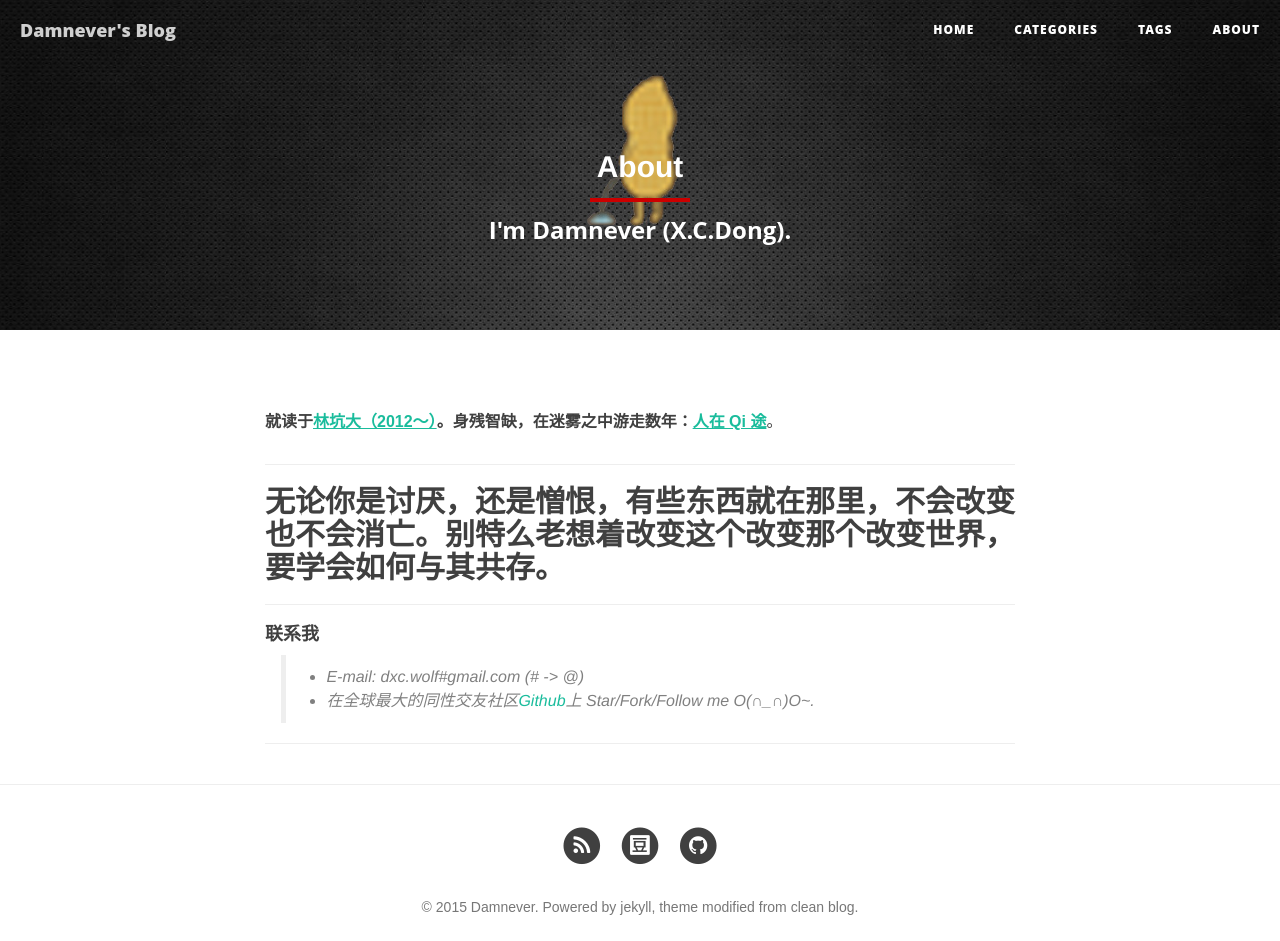
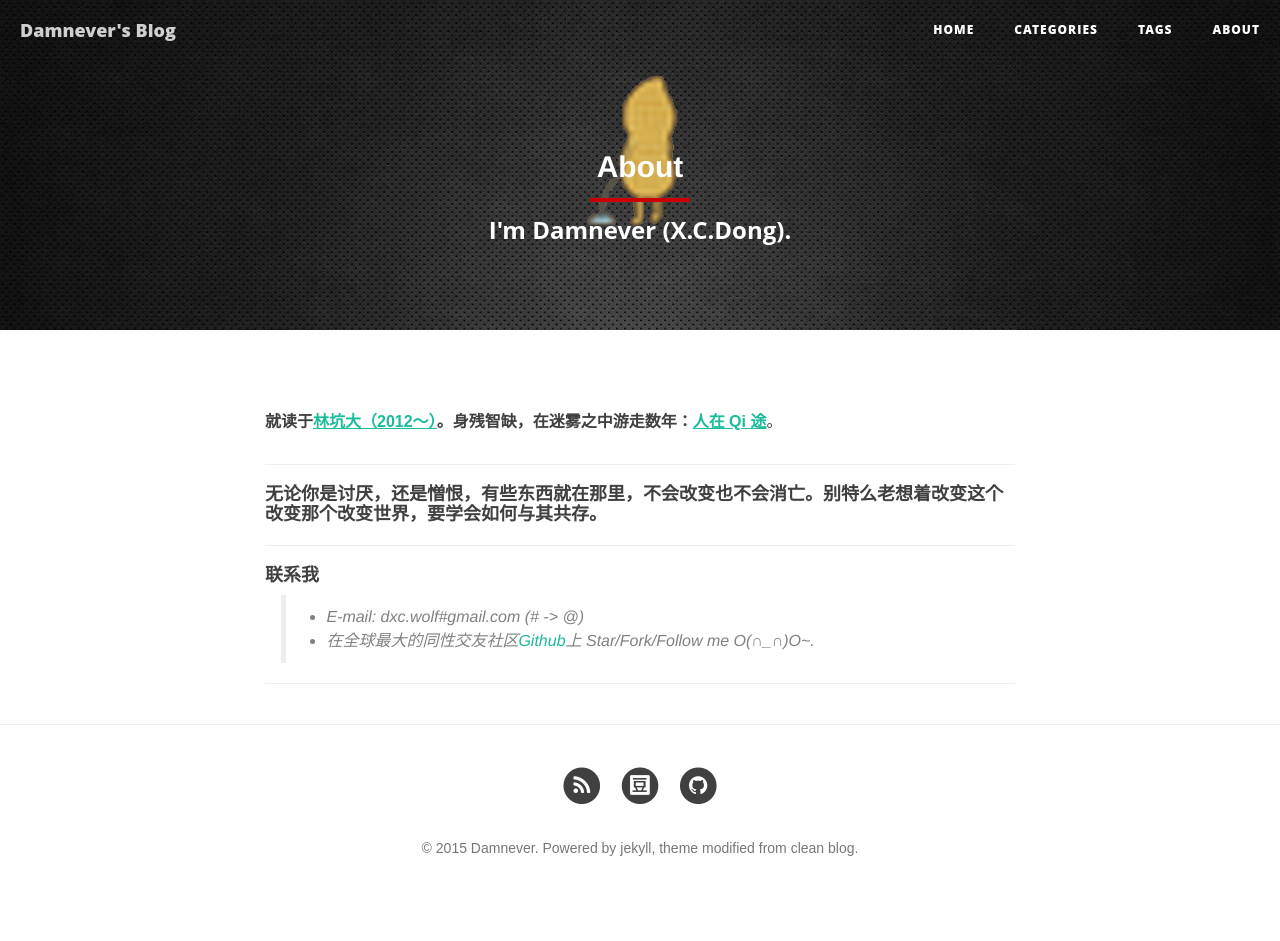
Before and after one commit to damnever/damnever.github.io, a Jekyll site: the page built from about.md, in a window 1280 px wide. Built offline with Jekyll 4.4.1, drawn with Linux system fonts in a browser that asks for light colours; nearby versions of some CDN libraries; comment, search, counter and statistics services are not loaded; after the commit the page ends 900 px from its top, so only the background shows below that.

Commit message:
功名万里外，心事一杯中
        -  唐·高适

```diff
--- a/about.md
+++ b/about.md
@@ -10,7 +10,7 @@ header-img: "img/about-bg.jpg"
 
 ***
 
-## 无论你是讨厌，还是憎恨，有些东西就在那里，不会改变也不会消亡。别特么老想着改变这个改变那个改变世界，要学会如何与其共存。
+#### 无论你是讨厌，还是憎恨，有些东西就在那里，不会改变也不会消亡。别特么老想着改变这个改变那个改变世界，要学会如何与其共存。
 
 ---
 
```
